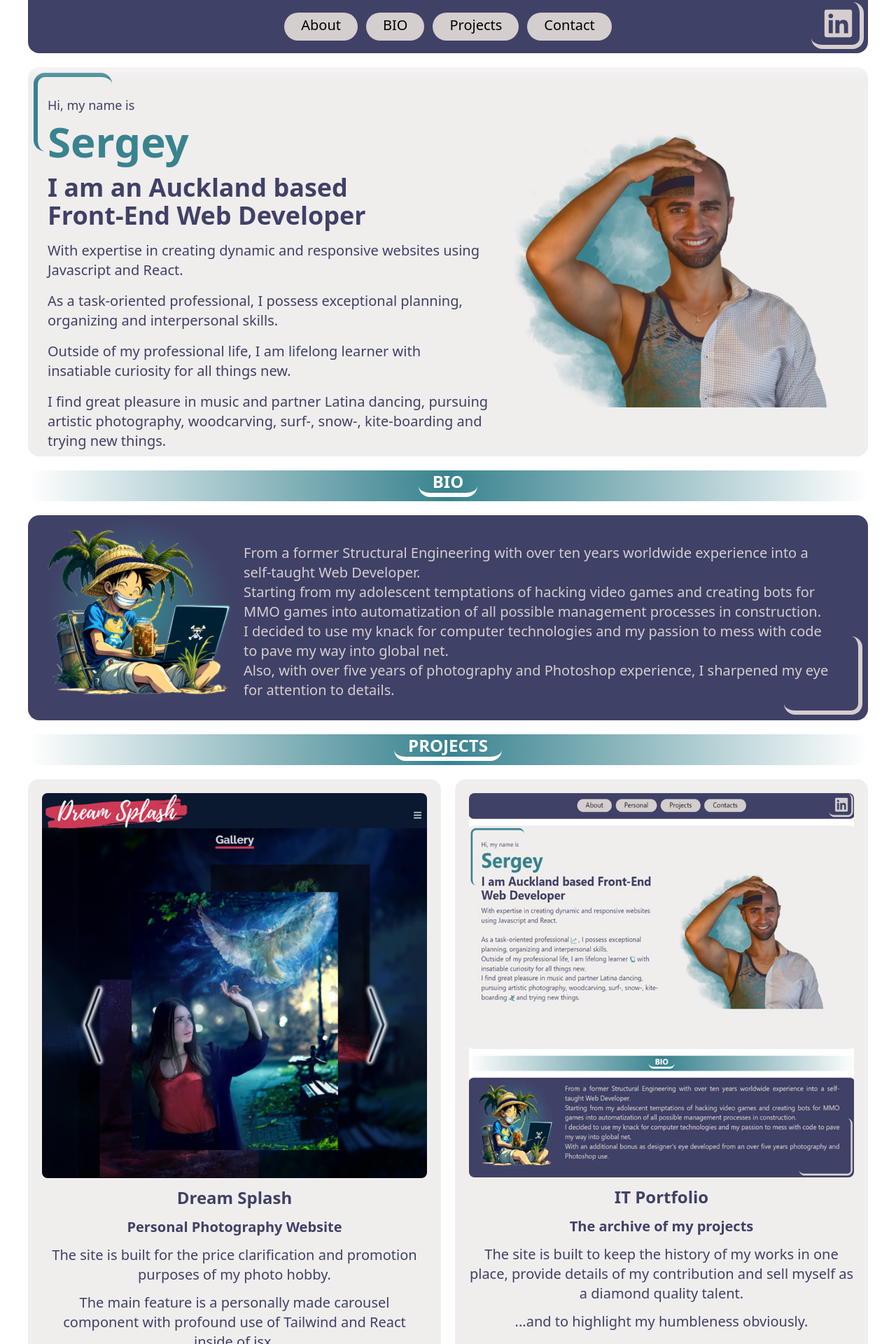
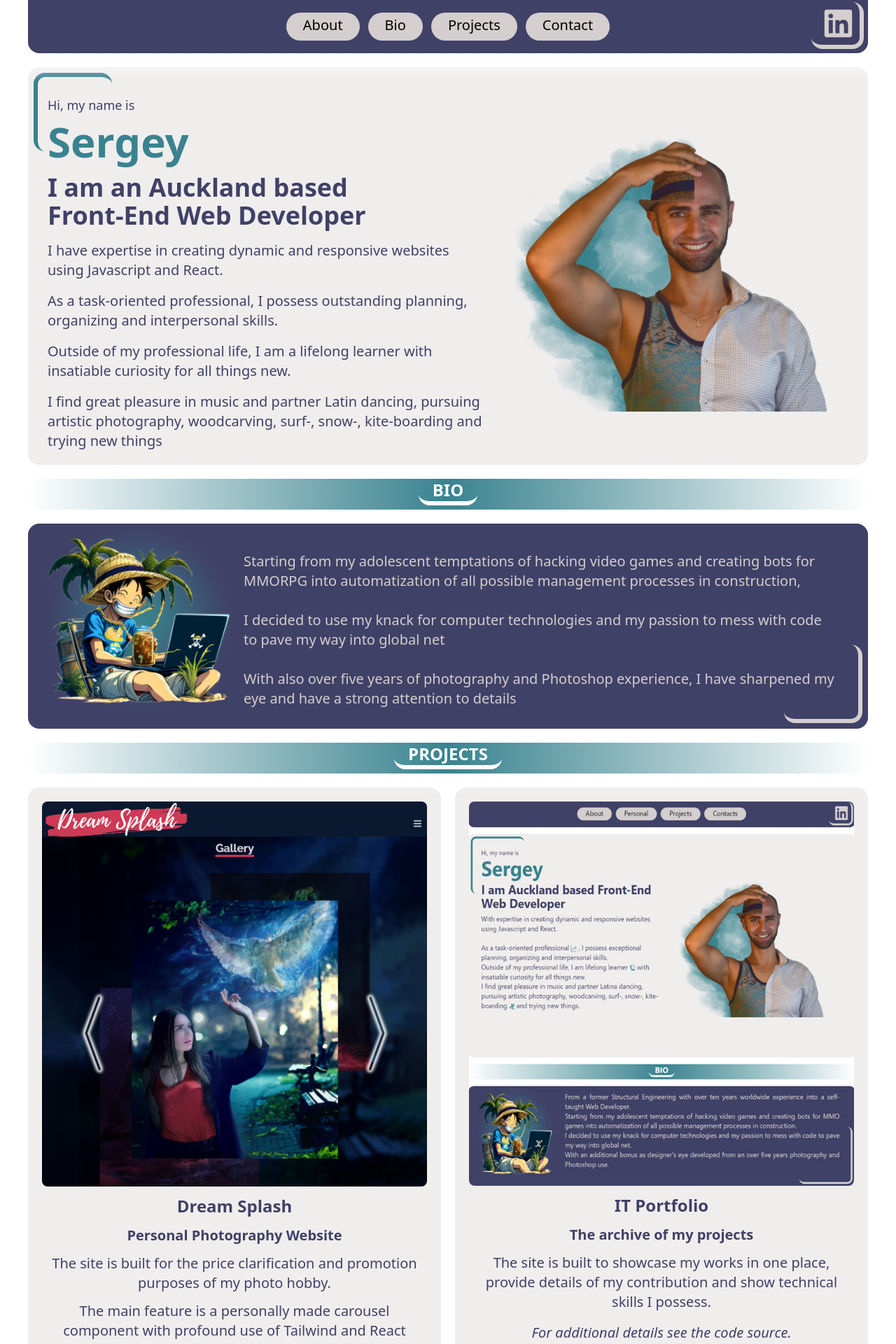
Before and after one commit to Othary/IT-Portfolio, a React (Create React App) app: page / in a window 1280 px wide. Shown: the top 1920 px of the page at 70% size. Built offline with nearby package versions, Linux system fonts and the light colour scheme.

Commit message:
2nd Cindy's addition

```diff
--- a/src/components/Contacts.jsx
+++ b/src/components/Contacts.jsx
@@ -11,7 +11,7 @@ const Contacts = () => {
             <div className='relative max-w-[1200px] mx-auto  bg-[#404167] rounded-t-2xl flex justify-center items-center'>
                 <form method='POST' action="https://getform.io/f/857b9972-3ece-4abb-a0b5-5f6815204b04" className='flex flex-col w-[400px] md:w-[500px] px-4 mt-4 sm:mt-4 xl:mt-0'>
                     <div className=' pb-6 text-center'>
-                        <p className='text-gray-300 pt-5 text-sm sm:base lg:text-lg xl:text-xl'>If you have any questions submit the form below</p>
+                        <p className='text-[#c0c0c2] pt-5 text-lg xl:text-xl'>If you have any questions submit the form below</p>
                     </div>
                     <input className=' p-2 bg-[#f0eded] rounded-t-xl' type="text" name='name' placeholder='Name' required/>
                     <input className='my-4 p-2 bg-[#f0eded]' type="email" name='email' placeholder='Email' required />
--- a/src/components/Home.jsx
+++ b/src/components/Home.jsx
@@ -9,18 +9,17 @@ const Home = () => {
       <div  className='max-w-[1200px] relative bg-[#F0EDED] dark:bg-[#404167]  rounded-2xl mx-auto flex mb-5'>
         <div className='absolute left-2 top-2 block w-[14vh] h-[14vh]  border-[#39838F] rounded-2xl border-t-4 sm:border-t-[6px] border-l-4 sm:border-l-[6px]'></div>
 
-        <div className='min-h-[55vh]  justify-center'>
+        <div className=' justify-center'>
 
           <div className='w-full  flex-1 pl-7 md:pr-10 pr-7 pt-7 md:pt-10 '>
             <p className='text-[#404167] dark:text-[#c0c0c2] text-sm sm:text-lg mb-0 sm:mb-[1vh] '>Hi, my name is</p>
             <h1 className='text-2xl sm:text-4xl md:text-5xl lg:text-6xl font-bold mb-1 sm:mb-[2vh] text-[#39838F]'>Sergey</h1>
-            <h2 className='text-lg sm:text-2xl md:text-3xl lg:text-4xl font-bold mb-5 sm:mb-[2vh] text-[#404167] dark:text-[#c0c0c2] clear-left'>I am an Auckland based <br/> Front-End Web Developer</h2>
+            <h2 className=' text-base min-[440px]:text-lg sm:text-2xl md:text-3xl lg:text-4xl font-bold mb-5 sm:mb-[2vh] text-[#404167] dark:text-[#c0c0c2] clear-left'>I am an Auckland based <br/> Front-End Web Developer</h2>
 
-            <p className='min-[400px]:w-[60%] sm:w-[55%]  lg:w-[55%] 2xl:w-[50%] text-[#404167] dark:text-[#c0c0c2] text-lg xl:text-xl mb-2 sm:mb-[2vh]  '>With expertise in creating dynamic and responsive websites using Javascript and React. </p>
-            <p className='min-[540px]:w-[65%] md:w-[60%] lg:w-[55%] 2xl:w-[50%] text-[#404167] dark:text-[#c0c0c2]  text-lg xl:text-xl mb-2 sm:mb-[2vh] '> As a task-oriented professional, I possess exceptional planning, organizing and interpersonal skills.  <br/></p>
-            <p className='min-[747px]:w-[70%] md:w-[65%] lg:w-[55%] 2xl:w-[50%] text-[#404167] dark:text-[#c0c0c2]  text-lg xl:text-xl mb-2 sm:mb-[2vh] '>Outside of my professional life, I am lifelong learner with insatiable curiosity for all things new.</p>
-            <p className='min-[942px]:w-[65%] lg:w-[60%] 2xl:w-[50%] text-[#404167] dark:text-[#c0c0c2]  text-lg xl:text-xl mb-2 '>I find great pleasure in music and partner Latina dancing, pursuing artistic photography, woodcarving, surf-, snow-, kite-boarding and trying new things.</p>
-
+            <p className='w-[60%] min-[586px]:w-[55%] sm:w-[55%]  lg:w-[55%] 2xl:w-[50%] text-[#404167] dark:text-[#c0c0c2] text-lg xl:text-xl mb-2 sm:mb-[2vh]  '>I have expertise in creating dynamic and responsive websites using Javascript and React.</p>
+            <p className='min-[540px]:w-[65%] md:w-[60%] lg:w-[55%] 2xl:w-[50%] text-[#404167] dark:text-[#c0c0c2]  text-lg xl:text-xl mb-2 sm:mb-[2vh] '> As a task-oriented professional, I possess outstanding planning, organizing and interpersonal skills.<br/></p>
+            <p className='min-[747px]:w-[70%] md:w-[65%] lg:w-[55%] 2xl:w-[50%] text-[#404167] dark:text-[#c0c0c2]  text-lg xl:text-xl mb-2 sm:mb-[2vh] '>Outside of my professional life, I am a lifelong learner with insatiable curiosity for all things new.</p>
+            <p className='min-[942px]:w-[65%] lg:w-[60%] 2xl:w-[50%] text-[#404167] dark:text-[#c0c0c2]  text-lg xl:text-xl mb-5 '>I find great pleasure in music and partner Latin dancing, pursuing artistic photography, woodcarving, surf-, snow-, kite-boarding and trying new things</p>
           </div>
 
           <div className='absolute w-1/2 -right-5 lg:-right-10 top-0 min-[400px]:top-10 lg:bottom-1 lg:top-1 flex-1 flex justify-center items-center overflow-hidden'>
@@ -41,16 +40,12 @@ const Home = () => {
             <img className=' float-left bottom-0  object-contain h-full py-[5px] mr-2' src={onePiece} alt="next work example"/>
           </div>
           <div className=' text-white dark:text-[#c0c0c2] '>
-    <p className='text-[#D4CECE] dark:text-[#c0c0c2] text-lg xl:text-xl pb-4 pt-2 sm:pt-4 md:pt-7 lg:pt-10 pl-7 pr-7 md:pr-12  '>From a former Structural Engineering with over ten years worldwide experience into a self-taught Web Developer.<br/>Starting from my adolescent temptations of hacking video games and creating bots for MMO games into automatization of all possible management processes in construction.<br/>
-    I decided to use my knack for computer technologies and my passion to mess with code to pave my way into global net.<br/>  Also, with over five years of photography and Photoshop experience, I sharpened my eye for attention to details.</p>
+            <p className='text-[#D4CECE] dark:text-[#c0c0c2] text-lg xl:text-xl pb-4 pt-2 sm:pt-4 md:pt-7 lg:pt-10 pl-7 pr-7 md:pr-12  '>Starting from my adolescent temptations of hacking video games and creating bots for MMORPG into automatization of all possible management processes in construction, <br/><br/> I decided to use my knack for computer technologies and my passion to mess with code to pave my way into global net
+            <br/><br/>  With also over five years of photography and Photoshop experience, I have sharpened my eye and have a strong attention to details</p>
           </div>
           <div className='absolute right-2 bottom-0 block w-[14vh] h-[14vh] border-[#D4CECE] rounded-2xl border-b-4 sm:border-b-[6px] border-r-4 sm:border-r-[6px]'></div>
         </div>
       </div>
-
-{/* Also, with over five years of photography and Photoshop experience, I sharpened my eye for attention to details  */}
-{/* With an additional bonus as designer's eye developed from an over five years photography and Photoshop use */}
-
     </div>
   )
 }
--- a/src/components/NavBar.jsx
+++ b/src/components/NavBar.jsx
@@ -9,7 +9,7 @@ const NavBar = () => {
         <div className='relative max-w-[800px] md:max-w-[1200px] h-[50px] sm:h-[60px] lg:h-[76px] mx-auto bg-[#404167] rounded-b-2xl flex justify-center items-center mb-5'>
             <ul className=' flex justify-center items-center w-full space-x-1 sm:space-x-3 pr-10 sm:pr-5 sm:pl-5 my-2'>
                 <li><Link className='text-black hover:text-white  text-sm sm:text-base lg:text-lg xl:text-xl bg-[#D4CECE] hover:bg-[#39838F] px-2 min-[420px]:px-4  sm:px-6  pt-0.5 sm:pt-1 pb-1 sm:pb-2 my-2 mx-auto flex items-center rounded-full cursor-pointer transition duration-500 ease-in-out' spy={true} to="home" smooth={true} duration={500}>About</Link></li>
-                <li><Link className='text-black hover:text-white text-sm sm:text-base lg:text-lg xl:text-xl bg-[#D4CECE]  hover:bg-[#39838F] px-2 min-[420px]:px-4 sm:px-6  pt-0.5 sm:pt-1 pb-1 sm:pb-2 my-3 mx-auto flex items-center rounded-full cursor-pointer transition duration-500 ease-in-out' offset={-96} spy={true} to="bio" smooth={true} duration={500}>BIO</Link></li>
+                <li><Link className='text-black hover:text-white text-sm sm:text-base lg:text-lg xl:text-xl bg-[#D4CECE]  hover:bg-[#39838F] px-2 min-[420px]:px-4 sm:px-6  pt-0.5 sm:pt-1 pb-1 sm:pb-2 my-3 mx-auto flex items-center rounded-full cursor-pointer transition duration-500 ease-in-out' offset={-96} spy={true} to="bio" smooth={true} duration={500}>Bio</Link></li>
                 <li><Link className='text-black hover:text-white text-sm sm:text-base lg:text-lg xl:text-xl bg-[#D4CECE]  hover:bg-[#39838F] px-2 min-[420px]:px-4 sm:px-6  pt-0.5 sm:pt-1 pb-1 sm:pb-2 my-3 mx-auto flex items-center rounded-full cursor-pointer transition duration-500 ease-in-out' offset={-96} spy={true} to="portfolio" smooth={true} duration={500}>Projects</Link></li>
                 <li><Link className='text-black hover:text-white text-sm sm:text-base lg:text-lg xl:text-xl bg-[#D4CECE]  hover:bg-[#39838F] px-2 min-[420px]:px-4 sm:px-6  pt-0.5 sm:pt-1 pb-1 sm:pb-2 my-3 mx-auto flex items-center rounded-full cursor-pointer transition duration-500 ease-in-out' offset={-96} spy={true} to="contact" smooth={true} duration={500}>Contact</Link></li>
 
--- a/src/components/Portfolio.jsx
+++ b/src/components/Portfolio.jsx
@@ -21,8 +21,7 @@ const projects = [
         img: ProjectImg2,
         title: 'IT Portfolio',
         desc: 'The archive of my projects'  ,
-        descPlus1: 'The site is built to keep the history of my works in one place, provide details of my contribution and sell myself as a diamond quality talent.',
-        descPlus2: '...and to highlight my humbleness obviously.',
+        descPlus1: 'The site is built to showcase my works in one place, provide details of my contribution and show technical skills I possess.',
         code: 'https://github.com/Othary/IT-Portfolio',
         live: 'http://twopiece.work/'
     },
@@ -41,7 +40,7 @@ const Portfolio = () => {
                 <h3 className='text-xl text-[#404167] dark:text-[#c0c0c2] mb-3'>{project.descPlus1}</h3>
                 <h3 className='text-xl text-[#404167] dark:text-[#c0c0c2] mb-4'>{project.descPlus2}</h3>
                 <h3 className='text-xl italic  text-[#404167] dark:text-[#c0c0c2] mb-[50px]'>For additional details see the code source.</h3>
-                <div className='absolute bottom-0 left-[50%] -translate-x-[50%] flex item-center gap-5 px-[20%] mt-1 '>
+                <div className='absolute bottom-0 left-[50%] -translate-x-[50%] flex item-center gap-5 px-[20%] mt-1  '>
                     <a className='w-[100px] text-white dark:text-black dark:hover:text-white base text-xl bg-[#404167] dark:bg-[#D4CECE]  hover:bg-[#39838F] px-4 pt-1 pb-1 my-3 mx-auto  rounded-full cursor-pointer transition duration-500 ease-in-out' href={project.code} target="_blank" rel="noreferrer">Code</a>
                     <a className='w-[100px] text-white dark:text-black dark:hover:text-white base text-xl bg-[#404167] dark:bg-[#D4CECE]  hover:bg-[#39838F] px-4 pt-1 pb-2 my-3 mx-auto  rounded-full cursor-pointer transition duration-500 ease-in-out' href={project.live} target="_blank" rel="noreferrer">Live</a>
                 </div>
```
Lines whose indentation alone changed are shown as unchanged.
